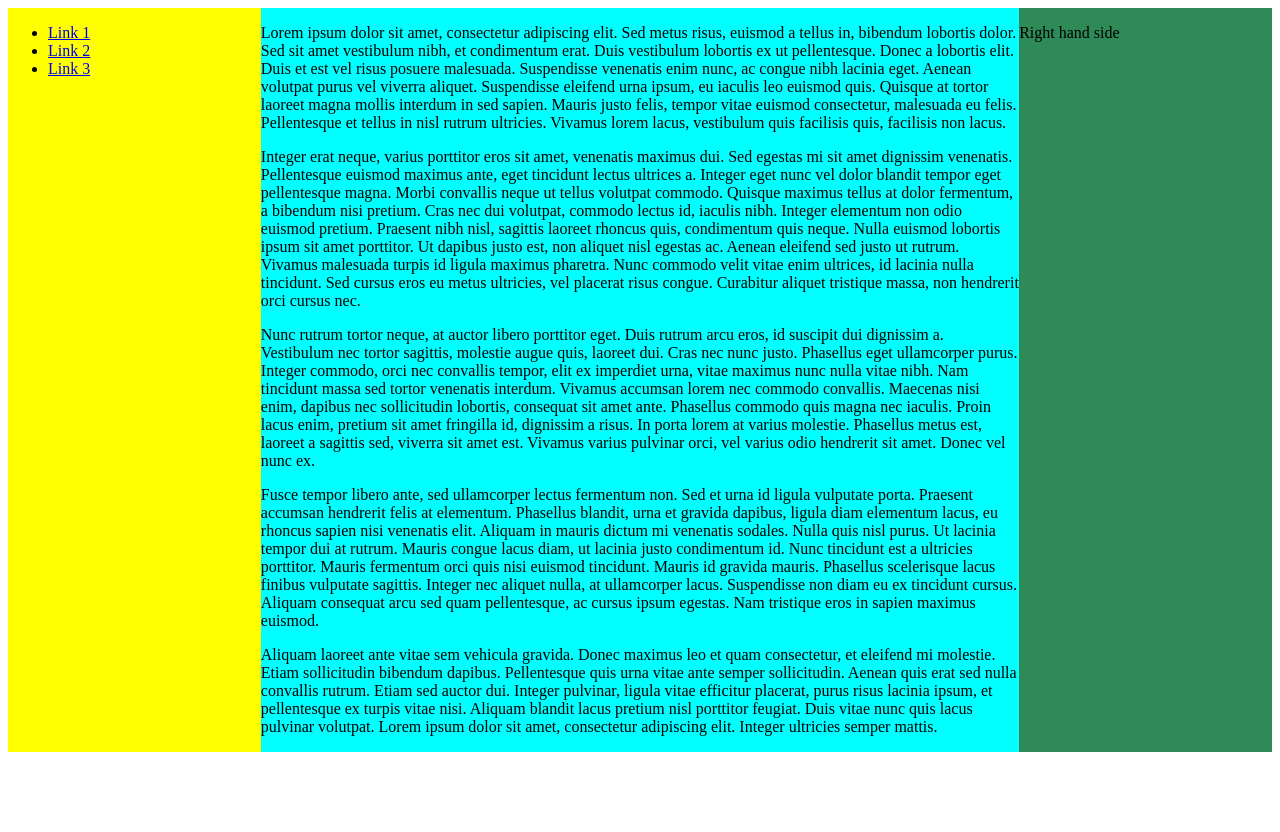
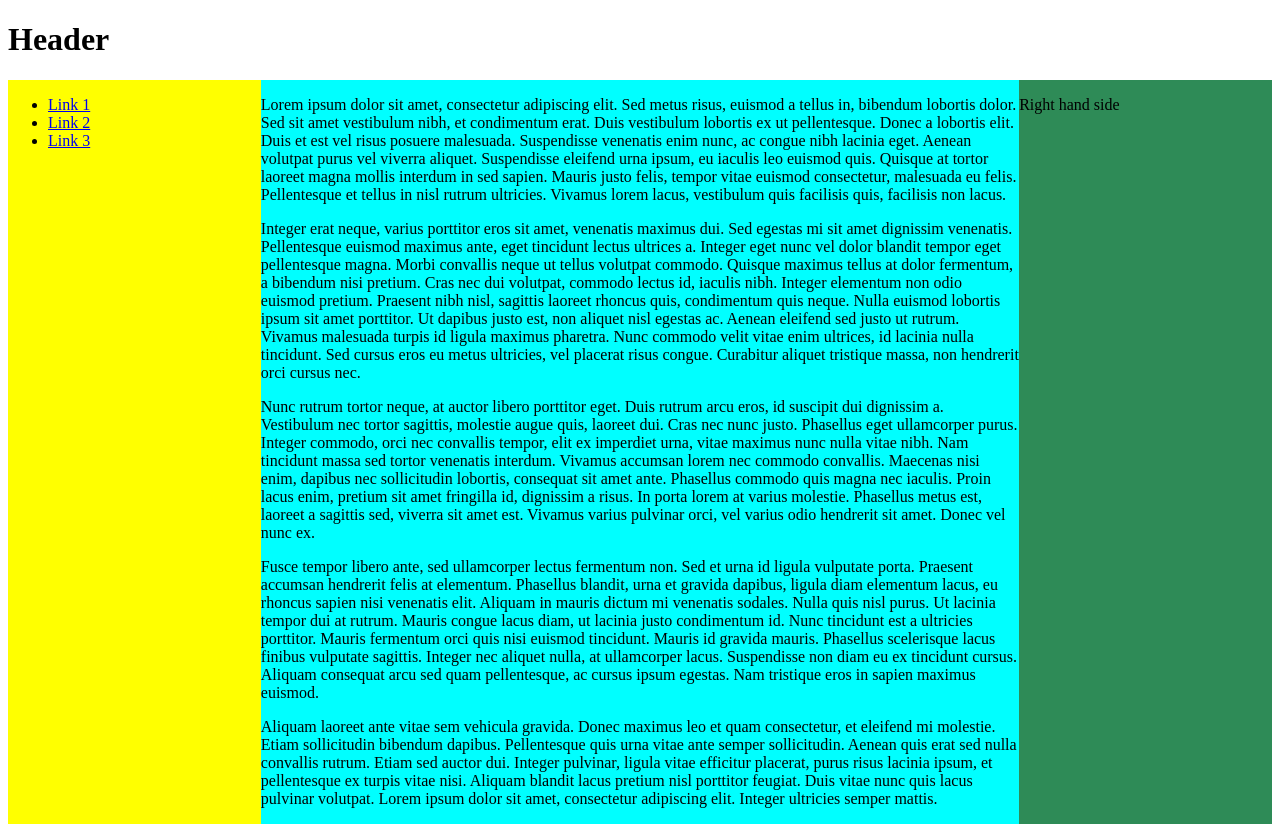
Before and after one commit to maithrisharma/Internet-Programming-Tasks, a plain HTML site: page Week2/exercise4.html in a window 1280 px wide. Before the commit the page ends 800 px from the top, so only its background shows below. Drawn offline with Linux system fonts and the light colour scheme.

Commit message:
added header html

```diff
--- a/Week2/exercise4.html
+++ b/Week2/exercise4.html
@@ -6,6 +6,9 @@
         <link rel="stylesheet" href="style.css" />
     </head>
     <body>
+        <header class="header">
+            <h1>Header</h1>
+        </header>
         <div class="container">
             <div class="section1">
                 <ul>
```
